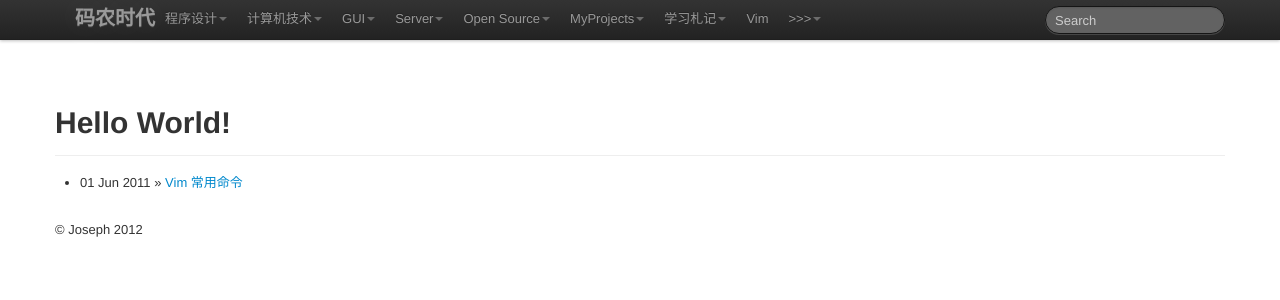
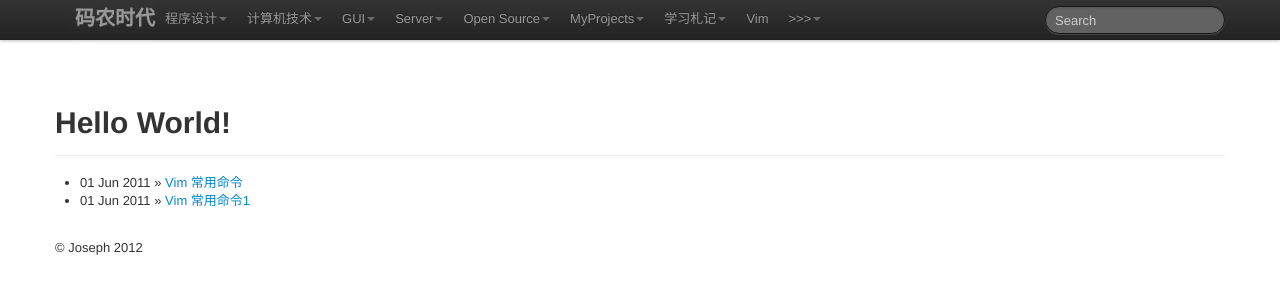
Before and after one commit to dholer/dholer.github.com, a Jekyll site: the page built from index.md, in a window 1280 px wide. Shown: the top 300 px of the page. Built offline with Jekyll 4.4.1, drawn with Linux system fonts in a browser that asks for light colours.

Commit message:
add eclip

```diff
--- /dev/null
+++ b/_posts/Programming/PHP/2011-06-01-vim-useful-command1.md
@@ -0,0 +1,8 @@
+---
+layout: post
+title: Vim 常用命令1
+category : Vim
+tags : [vim,command]
+tagline :
+---
+{% include JB/setup %}
```
Also changed, not shown: page/Vim/index.md (+4 -1 lines), 1 other file.
